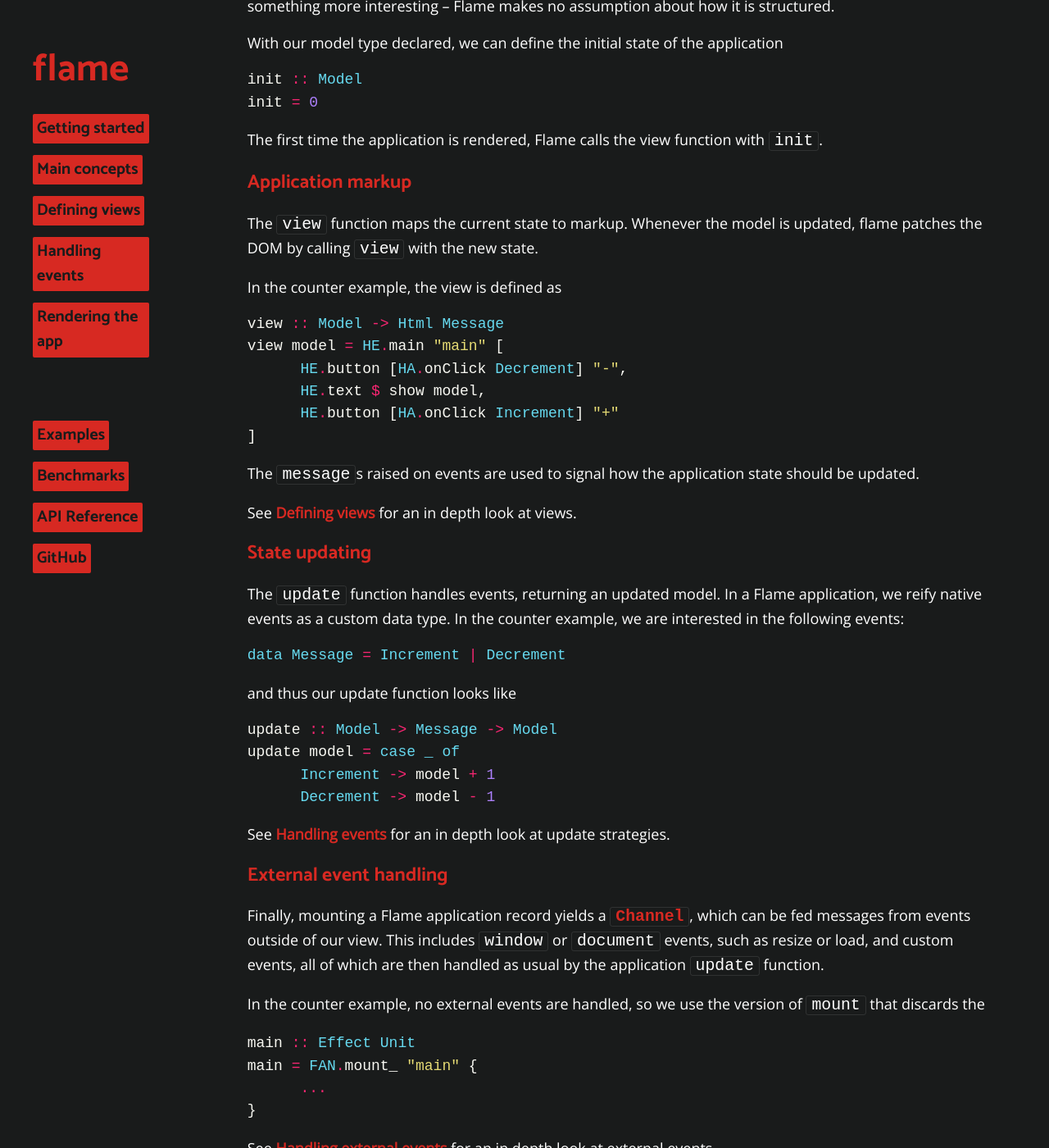
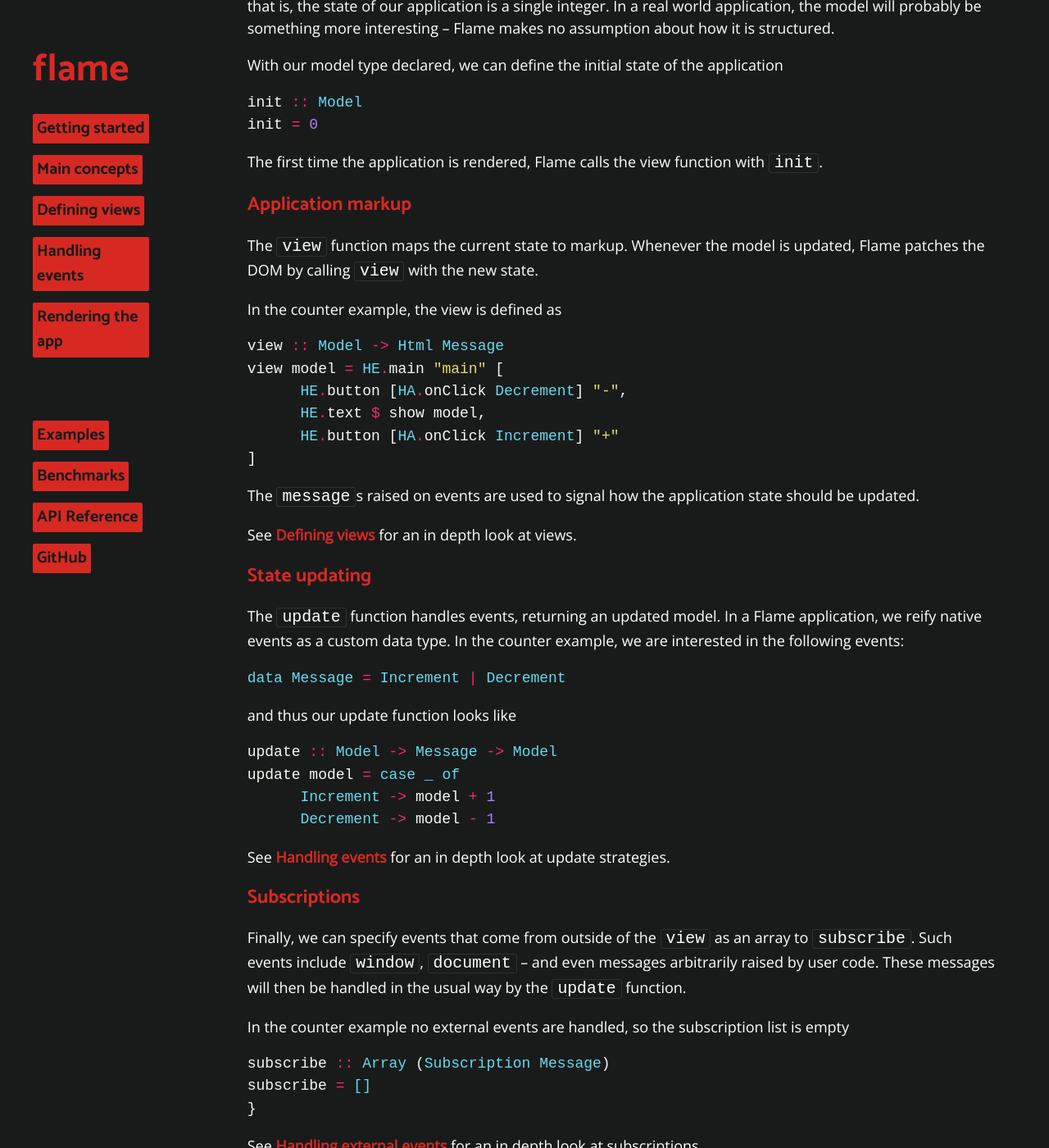
Before and after one commit to easafe/purescript-flame, a Jekyll site: the page built from docs/concepts.md, in a window 1280 px wide and 1400 px high, scrolled down 575 px. Shown: the whole window at 82% size. Built offline with Jekyll 4.4.1, drawn with Linux system fonts in a browser that asks for light colours; some of the changed text lies outside the part shown.

Commit message:
First half of documentation

````diff
--- a/docs/_config.yml
+++ b/docs/_config.yml
@@ -17,8 +17,6 @@
 # Build settings
 markdown: kramdown
 highlighter: rouge
-plugins:
-  - jekyll-feed
 
 # Exclude from processing.
 # The following items will not be processed, by default. Create a custom list
--- a/docs/concepts.md
+++ b/docs/concepts.md
@@ -7,11 +7,13 @@
 ## Main concepts
 
 A Flame application consists of the following record
+
 ```haskell
 type Application model message = {
       init :: model,
       view :: model -> Html message,
-      update :: model -> message -> model
+      update :: model -> message -> model,
+      subscribe :: Array (Subscription message)
 }
 ```
 The type variable `model` refers to the state of the application. `message`, on the other hand, describes the kinds of events the application can handle.
@@ -19,23 +21,28 @@
 ### Application state
 
 In the counter example we set our model as a simple type alias
+
 ```haskell
 type Model = Int
 ```
+
 that is, the state of our application is a single integer. In a real world application, the model will probably be something more interesting -- Flame makes no assumption about how it is structured.
 
 With our model type declared, we can define the initial state of the application
+
 ```haskell
 init :: Model
 init = 0
 ```
+
 The first time the application is rendered, Flame calls the view function with `init`.
 
 ### Application markup
 
-The `view` function maps the current state to markup. Whenever the model is updated, flame patches the DOM by calling `view` with the new state.
+The `view` function maps the current state to markup. Whenever the model is updated, Flame patches the DOM by calling `view` with the new state.
 
 In the counter example, the view is defined as
+
 ```haskell
 view :: Model -> Html Message
 view model = HE.main "main" [
@@ -44,6 +51,7 @@
       HE.button [HA.onClick Increment] "+"
 ]
 ```
+
 The `message`s raised on events are used to signal how the application state should be updated.
 
 See [Defining views](views) for an in depth look at views.
@@ -51,10 +59,13 @@
 ### State updating
 
 The `update` function handles events, returning an updated model. In a Flame application, we reify native events as a custom data type. In the counter example, we are interested in the following events:
+
 ```haskell
 data Message = Increment | Decrement
 ```
+
 and thus our update function looks like
+
 ```haskell
 update :: Model -> Message -> Model
 update model = case _ of
@@ -64,31 +75,34 @@
 
 See [Handling events](events) for an in depth look at update strategies.
 
-### External event handling
+### Subscriptions
 
-Finally, mounting a Flame application record yields a [`Channel`](https://pursuit.purescript.org/packages/purescript-signal/10.1.0/docs/Signal.Channel), which can be fed messages from events outside of our view. This includes `window` or `document` events, such as resize or load, and custom events, all of which are then handled as usual by the application `update` function.
+Finally, we can specify events that come from outside of the `view` as an array to `subscribe`. Such events include `window`, `document` -- and even messages arbitrarily raised by user code. These messages will then be handled in the usual way by the `update` function.
 
-In the counter example, no external events are handled, so we use the version of `mount` that discards the
+In the counter example no external events are handled, so the subscription list is empty
+
 ```haskell
-main :: Effect Unit
-main = FAN.mount_ "main" {
-      ...
+subscribe :: Array (Subscription Message)
+subscribe = []
 }
 ```
 
-See [Handling external events](events#handling-external-events) for an in depth look at external events.
+See [Handling external events](events#handling-external-events) for an in depth look at subscriptions.
 
 ### Rendering
 
 Having all pieces put together, we can either render the application to the DOM, as in the case of the counter example
+
 ```haskell
 main :: Effect Unit
 main = FAN.mount_ (QuerySelector "body") {
       init,
+      view,
       update,
-      view
+      subscribe
 }
 ```
+
 or as a `String` with `Flame.Renderer.String.render`, which can be used server-side.
 
 See [Rendering the app](rendering) for an in depth look at rendering.
````
Also changed, not shown: docs/events.md (+1 -1 lines), docs/index.md (+11 -6 lines), docs/views.md (+42 -22 lines), README.md, 1 other file.
